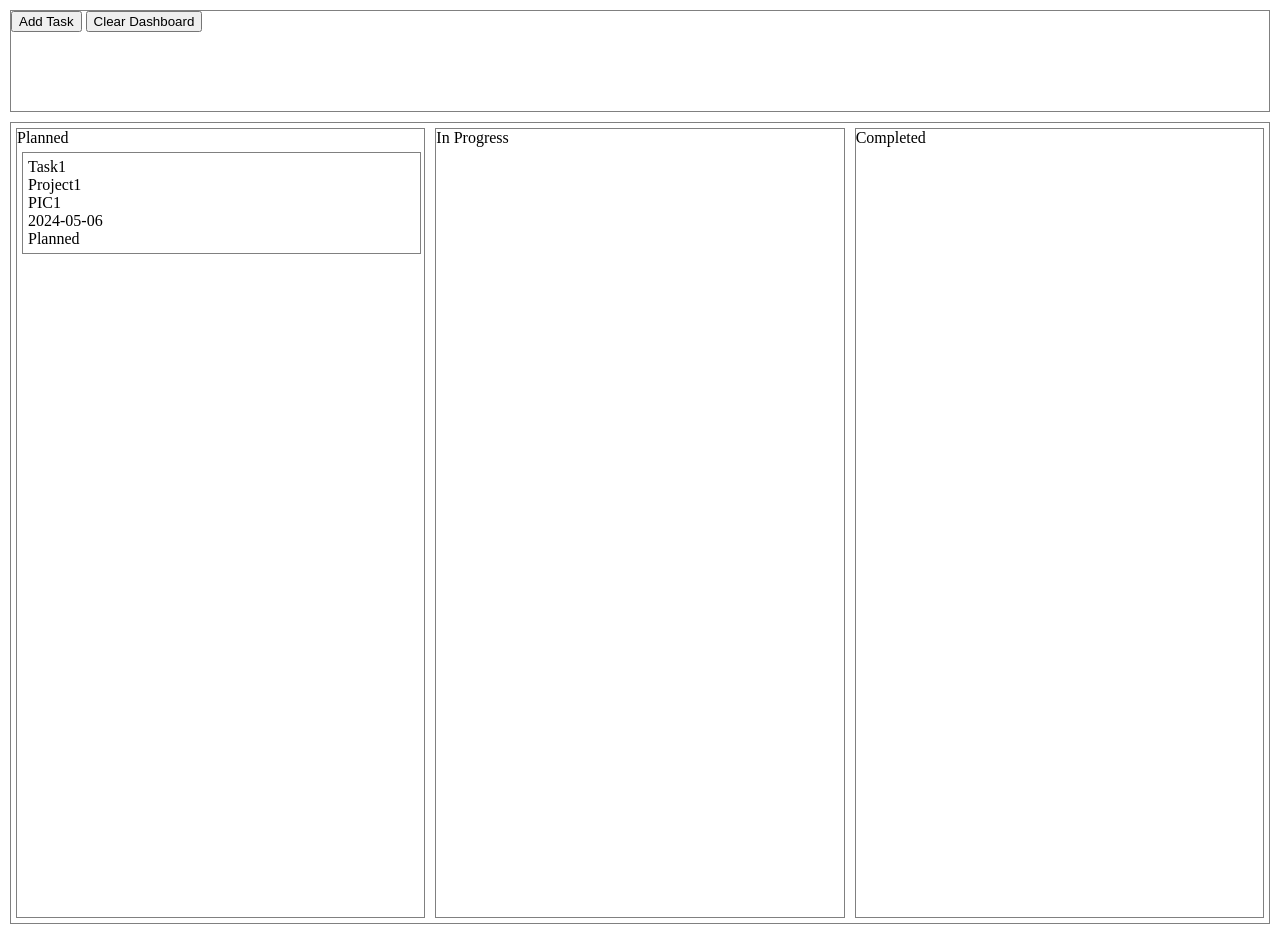
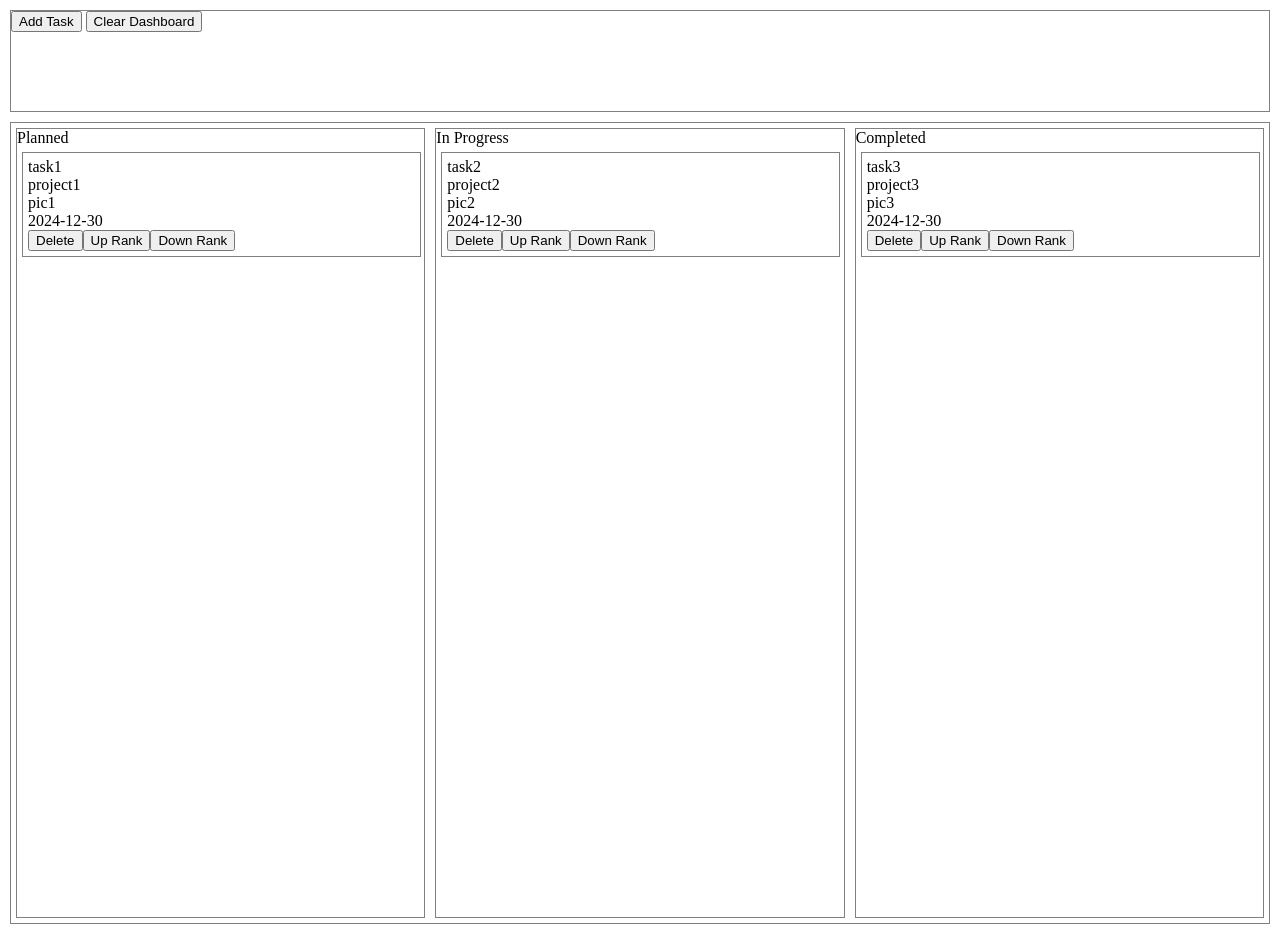
Before and after one commit to ibrahimcode85/Odin_Project_11_ToDoList, a website built with webpack: page src/index.html in a window 1280 px wide. Built offline with nearby package versions, Linux system fonts and the light colour scheme.

Commit message:
Delete dummy card value from html. Reinitialize dummy cards for user reference at the start of page.

```diff
--- a/src/index.html
+++ b/src/index.html
@@ -36,13 +36,6 @@
     <div class="dashboard">
         <div class="dashboard-child" id="planned">
             <div class="dashboard-title">Planned</div>
-            <div class="card-container">
-                <div class="card-task">Task1</div>
-                <div class="card-project">Project1</div>
-                <div class="card-personInCharge">PIC1</div>
-                <div class="dueDate">2024-05-06</div>
-                <div class="status">Planned</div>
-            </div>
         </div>
 
         <div class="dashboard-child" id="inProgress">
--- a/src/index.js
+++ b/src/index.js
@@ -7,7 +7,8 @@ const clearButton = document.getElementById('clearDashboard');
 
 let cardDeck = [];
 
-// dummy data for testing purposes
+// sample cards to guide user
+// TODO sample card to be updated with more 'believable' value
 const obj1 = {  task:'task1',
                 project: 'project1',
                 personInCharge: 'pic1',
@@ -31,13 +32,16 @@ const obj3 = {  task:'task3',
 
 cardDeck.push(obj1, obj2, obj3)
 
+// initialize dashboard
+dashboardDisplay(cardDeck);
+
 // add event listener
 taskInputButton.addEventListener('click', showInputDialog);
 addTaskButton.addEventListener('click', createCard);
 addTaskButton.addEventListener('click', closeInputDialog);
 clearButton.addEventListener('click', clearDashboard);
 
-// functions
+// functions (TODO to be grouped in module later)
 function showInputDialog() {
     const inputDialog = document.querySelector('dialog');
     inputDialog.showModal();
```
